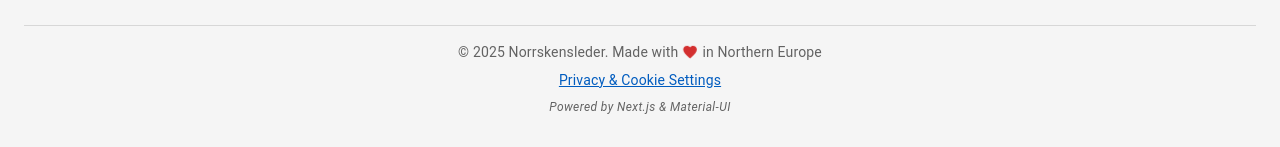
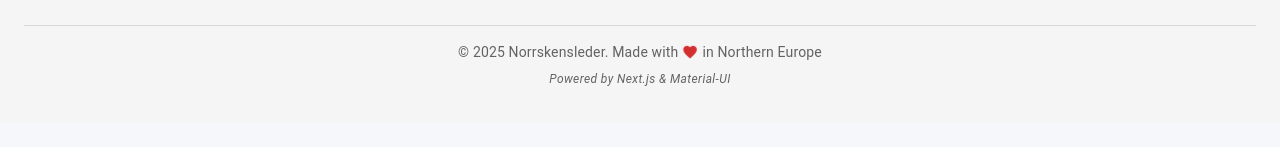
Before and after one commit to norrskensleder/norrskensleder.github.io, a Next.js app: page / in a window 1280 px wide. Shown: the part 3942-4089 px from the top of the page. After the commit the page ends 4064 px from the top, so only its background shows below. Built offline with nearby package versions, Linux system fonts and the light colour scheme.

Commit message:
Remove redundant item in the footer

```diff
--- a/components/Footer.js
+++ b/components/Footer.js
@@ -154,17 +154,6 @@ export default function Footer() {
             </Typography>
           </Box>
 
-          {/* Cookie and Privacy Policy Links */}
-          <Typography variant="body2" color="text.secondary" sx={{ mt: 1 }}>
-            <a
-              href="#"
-              onClick={() => window.googlefc?.callbackQueue?.push(window.googlefc?.showRevocationMessage)}
-              style={{ textDecoration: 'underline', color: '#005cbf' }}
-            >
-              Privacy & Cookie Settings
-            </a>
-          </Typography>
-
           {/* Additional Info */}
           <Typography
             variant="caption"
```
